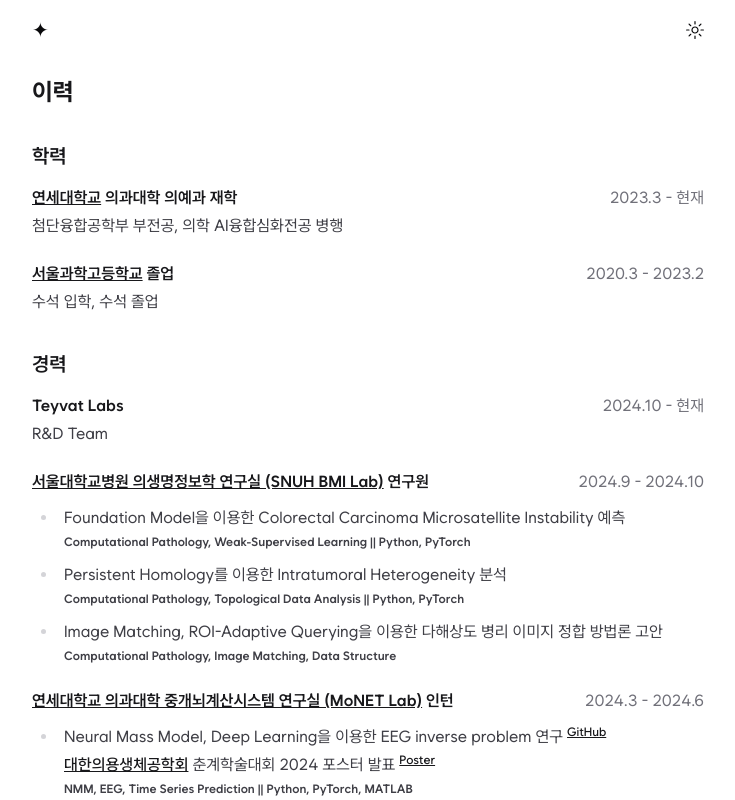
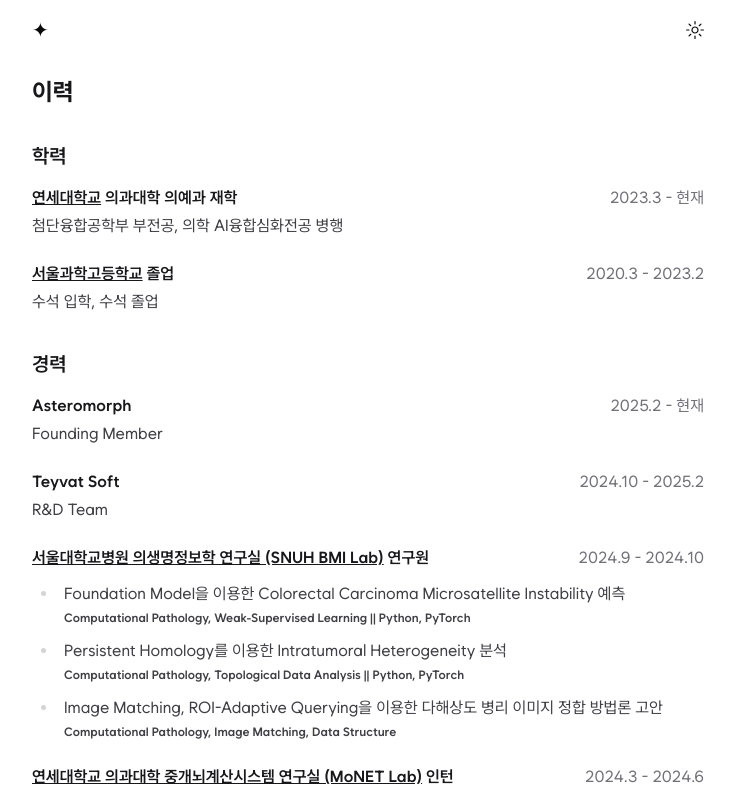
Before and after one commit to hareeen/hareen.io, a Next.js app: page /cv in a window 1280 px wide. Shown: the top 800 px of the page, without its empty margins (272-1007 px from the left). Built offline with nearby package versions, Linux system fonts and the light colour scheme.

Commit message:
Update content.mdx

```diff
--- a/src/app/cv/content.mdx
+++ b/src/app/cv/content.mdx
@@ -12,8 +12,12 @@ import { Duration, TechStack } from "@/components/utils/mdx-extension"
 
 ### 경력
 
-**Teyvat Labs**
-<Duration>2024.10 - 현재</Duration>\
+**Asteromorph**
+<Duration>2025.2 - 현재</Duration>\
+Founding Member
+
+**Teyvat Soft**
+<Duration>2024.10 - 2025.2</Duration>\
 R&D Team
 
 **[서울대학교병원 의생명정보학 연구실 (SNUH BMI Lab)](https://sites.google.com/view/snuh-bmi-lab) 연구원**
```
